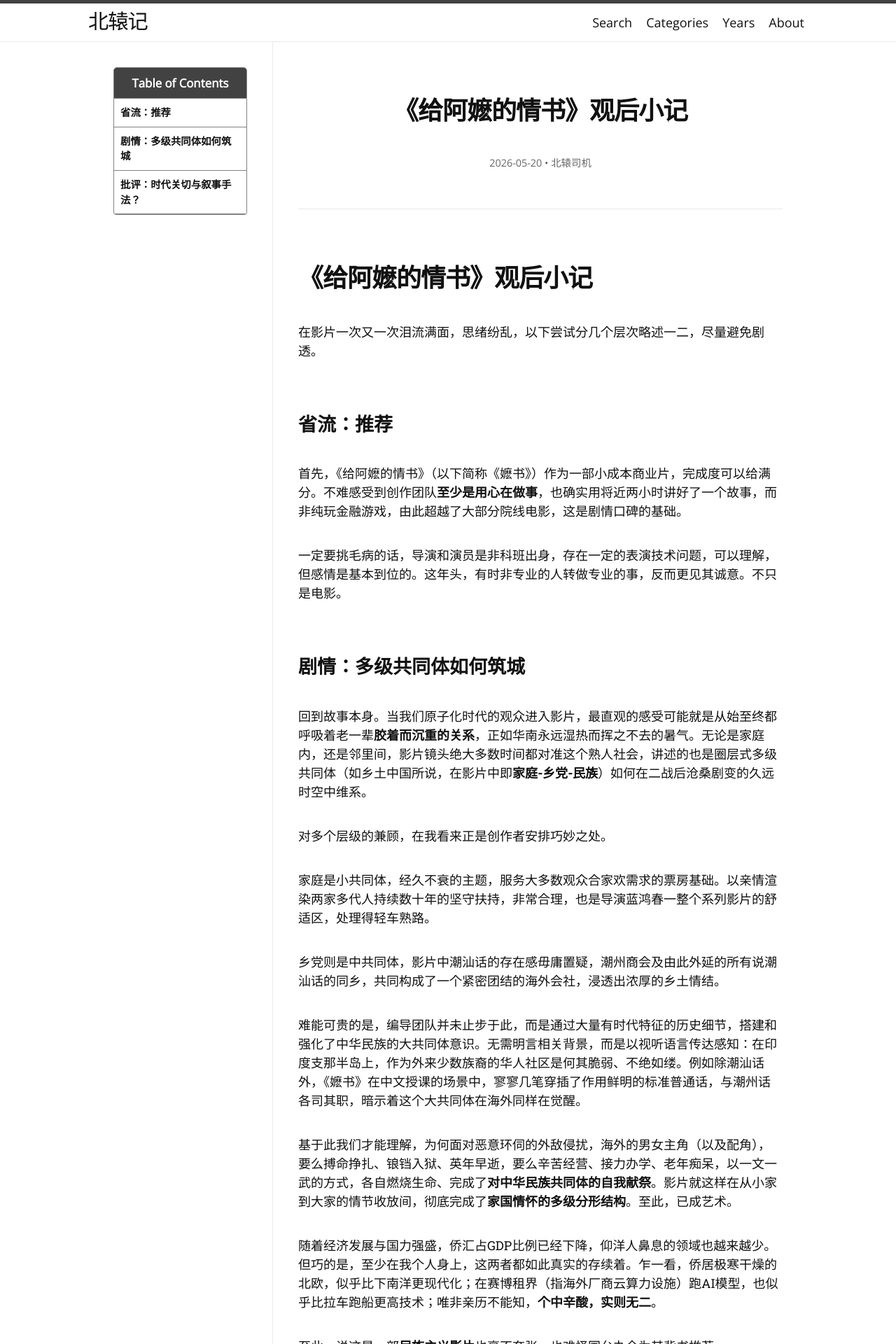
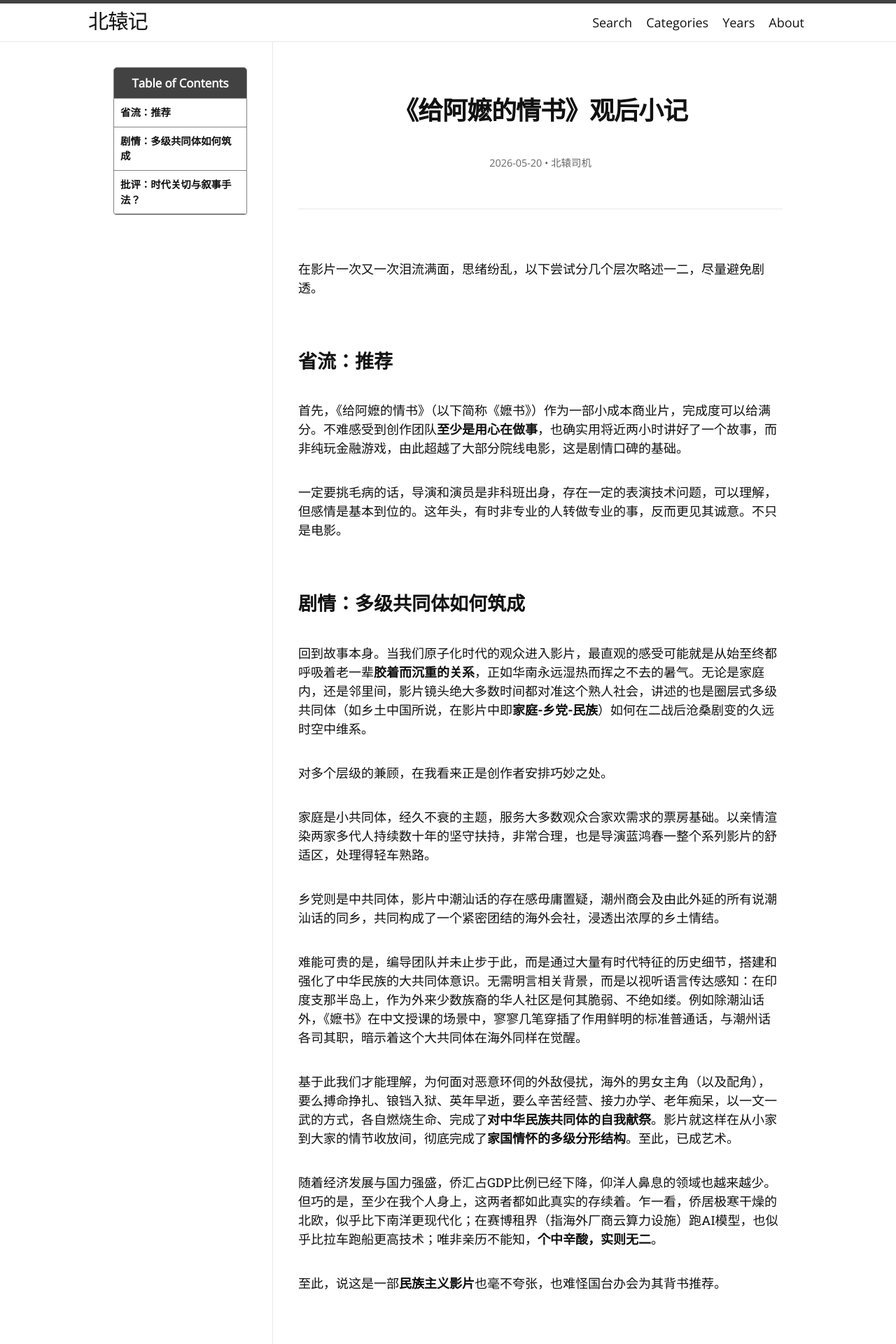
Before and after one commit to Lithiumcr/Lithiumcr.github.io, a Jekyll site: the page built from _posts/司机行记/2026-05-20-阿嬷书观后感.md, in a window 1280 px wide. Shown: the top 1920 px of the page at 70% size. Built offline with Jekyll 4.4.1, drawn with Linux system fonts in a browser that asks for light colours; nearby versions of some CDN libraries; some web fonts are replaced; comment, search, counter and statistics services are not loaded; some of the changed text lies outside the part shown.

Commit message:
tiny debug

```diff
--- a/_posts/司机行记/2026-05-20-阿嬷书观后感.md
+++ b/_posts/司机行记/2026-05-20-阿嬷书观后感.md
@@ -5,8 +5,6 @@ category: 司机行记
 author: 北辕司机
 toc: true
 ---
-
-# 《给阿嬷的情书》观后小记
 
 在影片一次又一次泪流满面，思绪纷乱，以下尝试分几个层次略述一二，尽量避免剧透。
 
@@ -16,7 +14,7 @@ toc: true
 
 一定要挑毛病的话，导演和演员是非科班出身，存在一定的表演技术问题，可以理解，但感情是基本到位的。这年头，有时非专业的人转做专业的事，反而更见其诚意。不只是电影。
 
-## 剧情：多级共同体如何筑城
+## 剧情：多级共同体如何筑成
 
 回到故事本身。当我们原子化时代的观众进入影片，最直观的感受可能就是从始至终都呼吸着老一辈**胶着而沉重的关系**，正如华南永远湿热而挥之不去的暑气。无论是家庭内，还是邻里间，影片镜头绝大多数时间都对准这个熟人社会，讲述的也是圈层式多级共同体（如乡土中国所说，在影片中即**家庭-乡党-民族**）如何在二战后沧桑剧变的久远时空中维系。
 
```
Also changed, not shown: other parts of _posts/司机行记/2026-05-20-阿嬷书观后感.md (+1 -1 lines).
